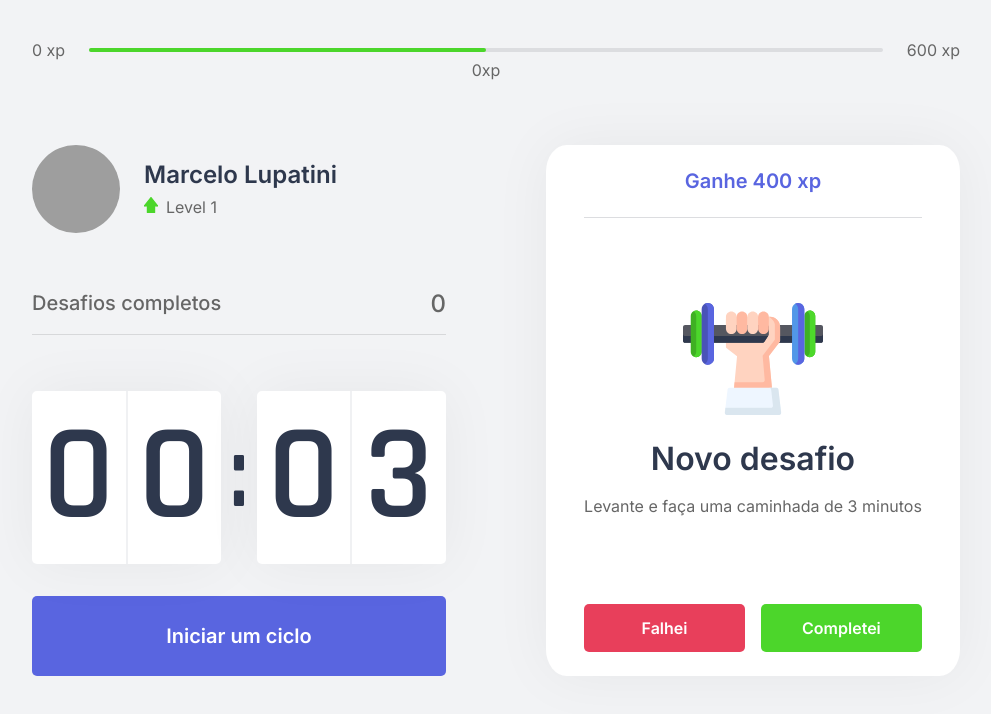
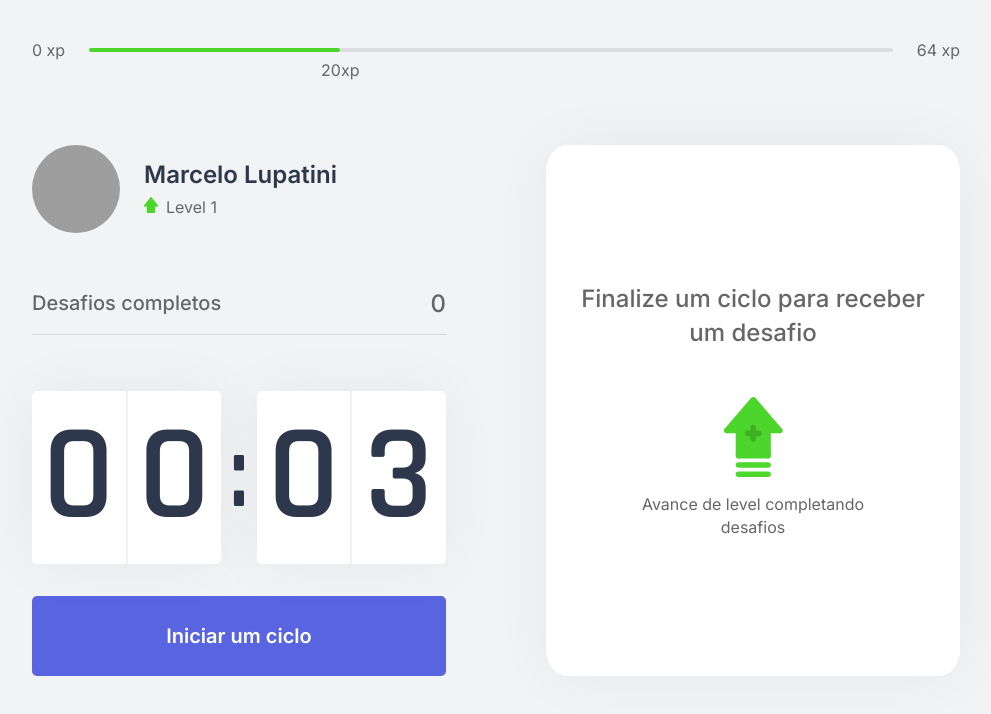
Before and after one commit to marcel099/rs-nlw-04-move-it, a Next.js app: page / in a window 1280 px wide. Shown: the top 714 px of the page, without its empty margins (144-1135 px from the left). Built offline with nearby package versions, Linux system fonts and the light colour scheme; grey boxes are pictures that could not be loaded.

Commit message:
Geração dos desafios e melhor uso do seu contexto

```diff
--- /dev/null
+++ b/challenges.json
@@ -0,0 +1,62 @@
+[
+  {
+    "type": "body",
+    "description": "Estique um de seus braços com a palma da mão virada para frente e puxe os dedos para cima por 10 segundos por mão.",
+    "amount": 80
+  },
+  {
+    "type": "body",
+    "description": "Estique seu braço contra o peito e puxe-o utilizando o outro braço por 10 segundos por braço.",
+    "amount": 60
+  },
+  {
+    "type": "body",
+    "description": "Puxe seu pescoço com a ajuda da mão para a direita e para a esquerda, permanecendo na posição por alguns segundos.",
+    "amount": 70
+  },
+  {
+    "type": "body",
+    "description": "Com as duas mãos na parte de trás da cabeça, leve-a para baixo, alongando a parte de trás da região.",
+    "amount": 60
+  },
+  {
+    "type": "body",
+    "description": "Cruze as pernas e desça com as mãos esticadas em direção ao chão. Repita o movimento com a outra perna na frente.",
+    "amount": 100
+  },
+  {
+    "type": "body",
+    "description": "Sentado, abra as pernas e tente encostar as palmas das mãos no chão, repita 3 vezes por 5 segundos.",
+    "amount": 80
+  },
+  {
+    "type": "body",
+    "description": "Puxe o joelho de encontro ao peito e segure, troque de perna após 10 segundos.",
+    "amount": 50
+  },
+  {
+    "type": "body",
+    "description": "Sentado, cruze uma perna e incline seu tronco à frente, troque de perna após 10 segundos.",
+    "amount": 80
+  },
+  {
+    "type": "eye",
+    "description": "Sentado, feche os olhos e cubra-os com as palmas da mão durante 2 minutos, depois abra normalmente.",
+    "amount": 90
+  },
+  {
+    "type": "eye",
+    "description": "Em algum ambiente aberto, olhe o mais longe que puder em quatro direções por 3s, mexa apenas os olhos. Repita 3 vezes.",
+    "amount": 140
+  },
+  {
+    "type": "eye",
+    "description": "Usando os polegares, massage a área abaixo das sobrancelhas em movimentos circulares por 15 segundos.",
+    "amount": 70
+  },
+  {
+    "type": "body",
+    "description": "Em pé, gire a cintura o máximo que puder para a esquerda, segure por cinco segundos. Repita para a direita.",
+    "amount": 90
+  }
+]
--- a/src/components/ChallengeBox.tsx
+++ b/src/components/ChallengeBox.tsx
@@ -6,28 +6,27 @@
 
 export function ChallengeBox() {
   const {
-    startNewChallenge,
+    activeChallenge,
+    resetChallenge,
   } = useContext(ChallengesContext);
-
-  const hasActiveChallenge = true;
 
   return (
     <div className={styles.challengeBoxContainer}>
-      { hasActiveChallenge ? (
+      { activeChallenge ? (
         <div className={styles.challengeActive}>
-          <header>Ganhe 400 xp</header>
+          <header>Ganhe {activeChallenge.amount} xp</header>
 
           <main>
-            <img src="icons/body.svg" alt="Corpo"/>
+            <img src={`icons/${activeChallenge.type}.svg`} alt="Corpo"/>
             <strong>Novo desafio</strong>
-            <p>Levante e faça uma caminhada de 3 minutos</p>
+            <p>{activeChallenge.description}</p>
           </main>
 
           <footer>
             <button
               type="button"
               className={styles.challengeFailedButton}
-
+              onClick={resetChallenge}
             >
               Falhei
             </button>
--- a/src/components/ExperienceBar.tsx
+++ b/src/components/ExperienceBar.tsx
@@ -7,18 +7,21 @@
 export function ExperienceBar() {
   const {
     currentExperience,
+    experienceToNextLevel,
   } = useContext(ChallengesContext);
+
+  const percentToNextLevel = Math.round(currentExperience * 100) / experienceToNextLevel;
 
   return (
     <header className={styles.experienceBar}>
       <span>0 xp</span>
       <div>
-        <div style={ {width: '50%'} }/>
-        <span className={styles.currentExperience} style={{ left: '50%' }}>
+        <div style={ {width: `${percentToNextLevel}%`} }/>
+        <span className={styles.currentExperience} style={{ left: `${percentToNextLevel}%` }}>
           {currentExperience}xp
         </span>
       </div>
-      <span>600 xp</span>
+      <span>{experienceToNextLevel} xp</span>
     </header>
   );
 }
--- a/src/contexts/ChallengesContext.tsx
+++ b/src/contexts/ChallengesContext.tsx
@@ -1,11 +1,22 @@
 import { createContext, useState, ReactNode } from 'react';
+
+import challenges from '../../challenges.json';
+
+interface Challenge {
+  type: 'body' | 'eye';
+  description: string;
+  amount: number;
+}
 
 interface ChallengesContextData {
   level: number;
   levelUp: () => void;
+  experienceToNextLevel: number;
   currentExperience: number;
   challengesCompleted: number;
   startNewChallenge: () => void;
+  activeChallenge: Challenge;
+  resetChallenge: () => void;
 }
 
 interface ChallengesProviderProps {
@@ -16,24 +27,38 @@
 
 export function ChallengesProvider({ children }: ChallengesProviderProps) {
   const [level, setLevel] = useState(1);
-  const [currentExperience, setCurrentExperience] = useState(0);
+  const [currentExperience, setCurrentExperience] = useState(20);
   const [challengesCompleted, setChallengesCompleted] = useState(0);
+
+  const [activeChallenge, setActiveChallenge] = useState(null);
+
+  const experienceToNextLevel = Math.pow((level + 1) * 4, 2)  // O 4 é o fator de dificuldade
 
   function levelUp() {
     setLevel(level + 1);
   }
 
   function startNewChallenge() {
-    console.log('new challenge');
+    const randomChallengeIndex = Math.floor(Math.random() * challenges.length);
+    const challenge = challenges[randomChallengeIndex];
+
+    setActiveChallenge(challenge)
+  }
+
+  function resetChallenge() {
+    setActiveChallenge(null);
   }
 
   return (
     <ChallengesContext.Provider value={{
       level,
       levelUp,
+      experienceToNextLevel,
       currentExperience,
       challengesCompleted,
       startNewChallenge,
+      activeChallenge,
+      resetChallenge,
     }}>
       {children}
     </ChallengesContext.Provider>
```
